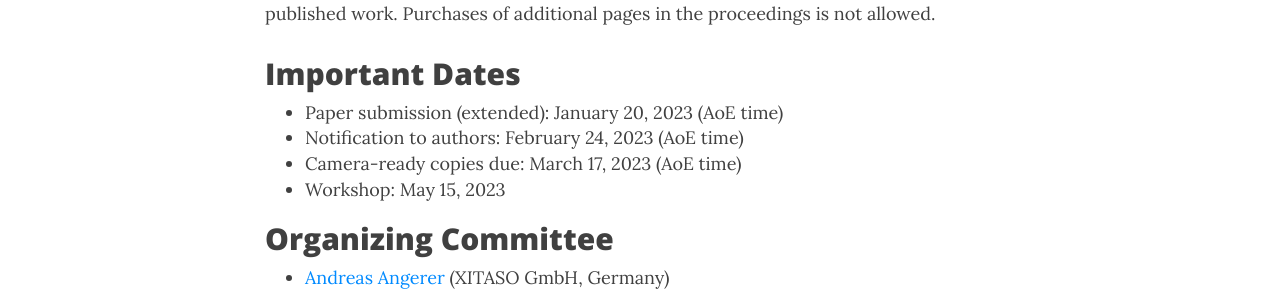
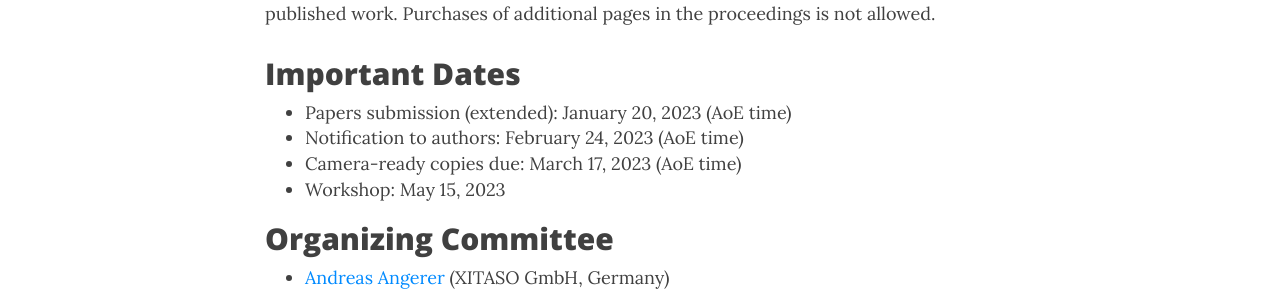
Before and after one commit to rose-workshops/rose-workshops.github.io, a Jekyll site: the page built from rose2023.md, in a window 1280 px wide and 900 px high, scrolled down 2350 px. Shown: the part 159-453 px from the top of the window. Built offline with Jekyll 4.4.1, drawn with Linux system fonts in a browser that asks for light colours; nearby versions of some CDN libraries.

Commit message:
Update rose2023.md

```diff
--- a/rose2023.md
+++ b/rose2023.md
@@ -54,7 +54,7 @@ Workshop papers must follow the [ICSE 2023 formatting instructions](https://conf
 The official publication date is the date the proceedings are made available in the ACM or IEEE Digital Libraries. This date may be up to two weeks prior to the first day of ICSE 2023. The official publication date affects the deadline for any patent filings related to published work. Purchases of additional pages in the proceedings is not allowed.
 
 ## Important Dates
-- Paper submission (extended): January 20, 2023 (AoE time)
+- Papers submission (extended): January 20, 2023 (AoE time)
 - Notification to authors: February 24, 2023 (AoE time)
 - Camera-ready copies due: March 17, 2023 (AoE time)
 - Workshop: May 15, 2023
```
